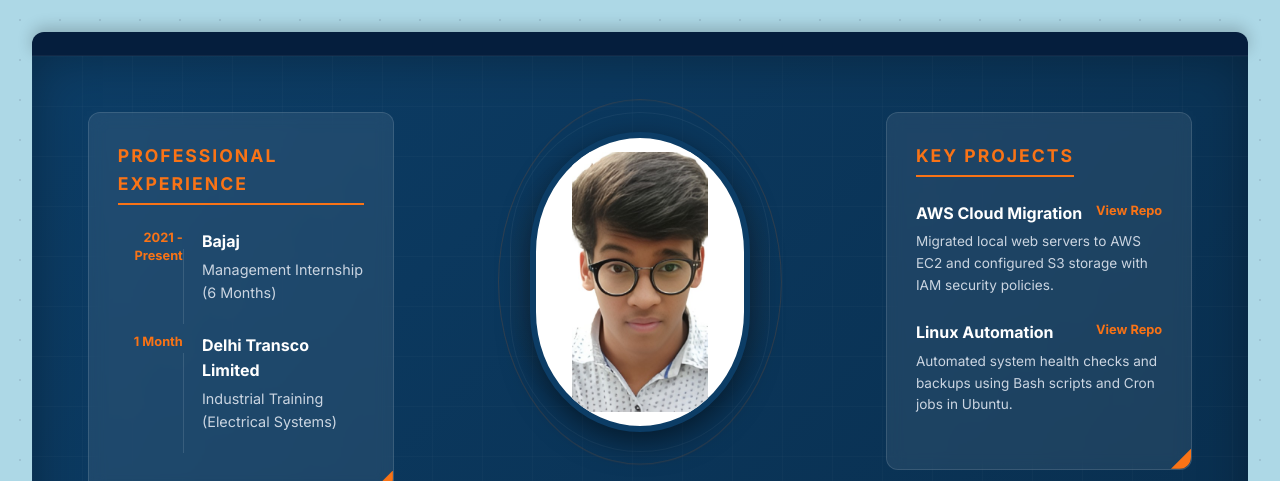
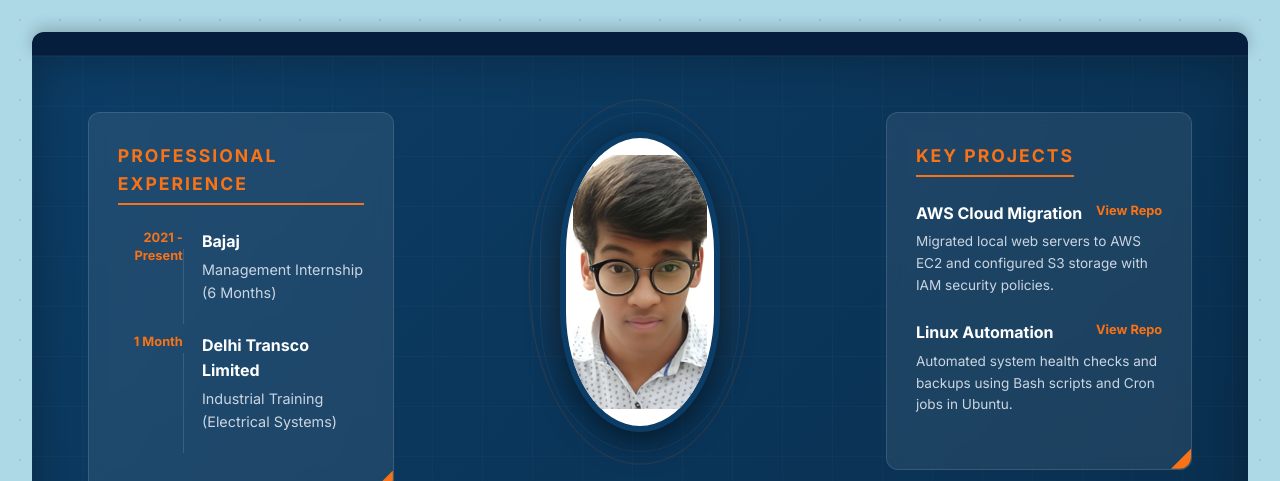
Before and after one commit to Ayush3967/Ayush3967, a plain HTML site: page index.html in a window 1280 px wide. Shown: the top 481 px of the page. Drawn offline with Linux system fonts and the light colour scheme.

Commit message:
Reduce width of the profile oval

```diff
--- a/style.css
+++ b/style.css
@@ -292,7 +292,7 @@ h1, h2, h3, h4 {
 }
 
 .profile-ring-outer {
-    width: 260px;
+    width: 200px;
     height: 340px;
     border-radius: 50% / 40%;
     background: radial-gradient(circle, rgba(249, 115, 22, 0.1) 0%, transparent 70%);
@@ -323,7 +323,7 @@ h1, h2, h3, h4 {
 
 .profile-ring-inner {
     position: relative;
-    width: 220px;
+    width: 160px;
     height: 300px;
     border-radius: 50% / 40%;
     background: #fff;
```
